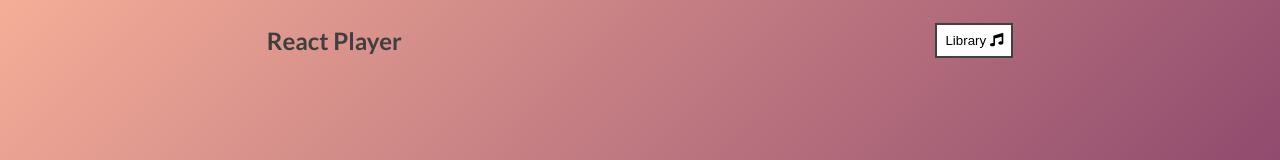
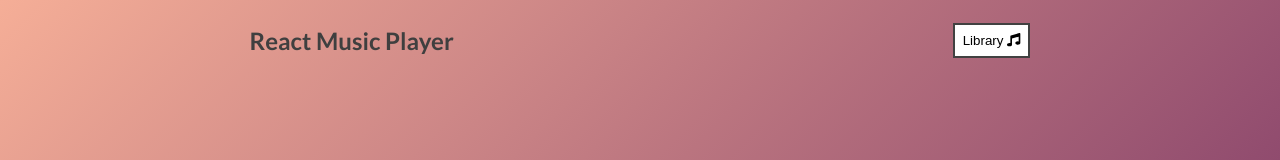
Before and after one commit to ImanRS1/React-Music-Player, a React (Create React App) app: page / in a window 1280 px wide. Shown: the top 160 px of the page. Built offline with nearby package versions, Linux system fonts and the light colour scheme; grey boxes are pictures that could not be loaded.

Commit message:
changed header in nav and text align for h2's

```diff
--- a/src/components/Nav.js
+++ b/src/components/Nav.js
@@ -5,7 +5,7 @@ import { faMusic } from "@fortawesome/free-solid-svg-icons";
 const Nav = ({ setLibraryStatus, libraryStatus }) => {
   return (
     <nav>
-      <h1>React Player</h1>
+      <h1>React Music Player</h1>
       <button onClick={() => setLibraryStatus(!libraryStatus)}>
         Library <FontAwesomeIcon icon={faMusic} />
       </button>
--- a/src/styles/_song.scss
+++ b/src/styles/_song.scss
@@ -12,6 +12,7 @@
 
   h2 {
     padding: 3rem 1rem 1rem 1rem;
+    text-align: center;
   }
 
   h3 {
```
